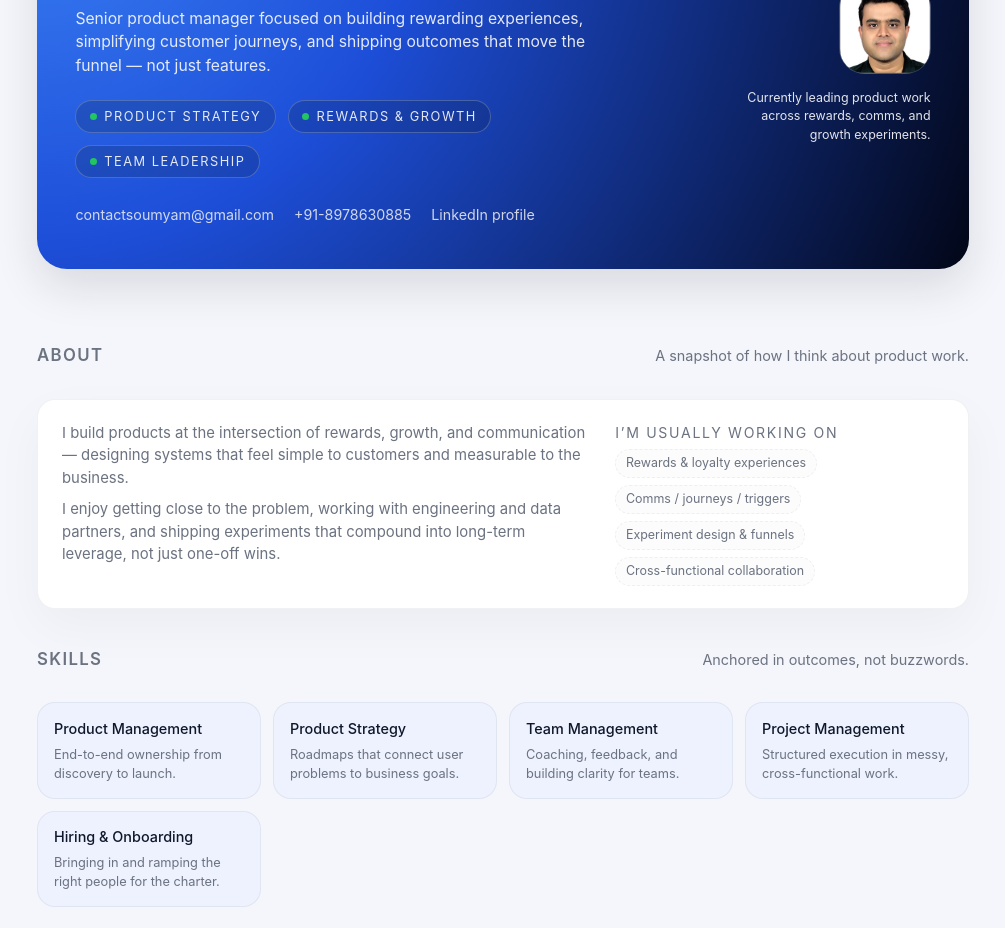
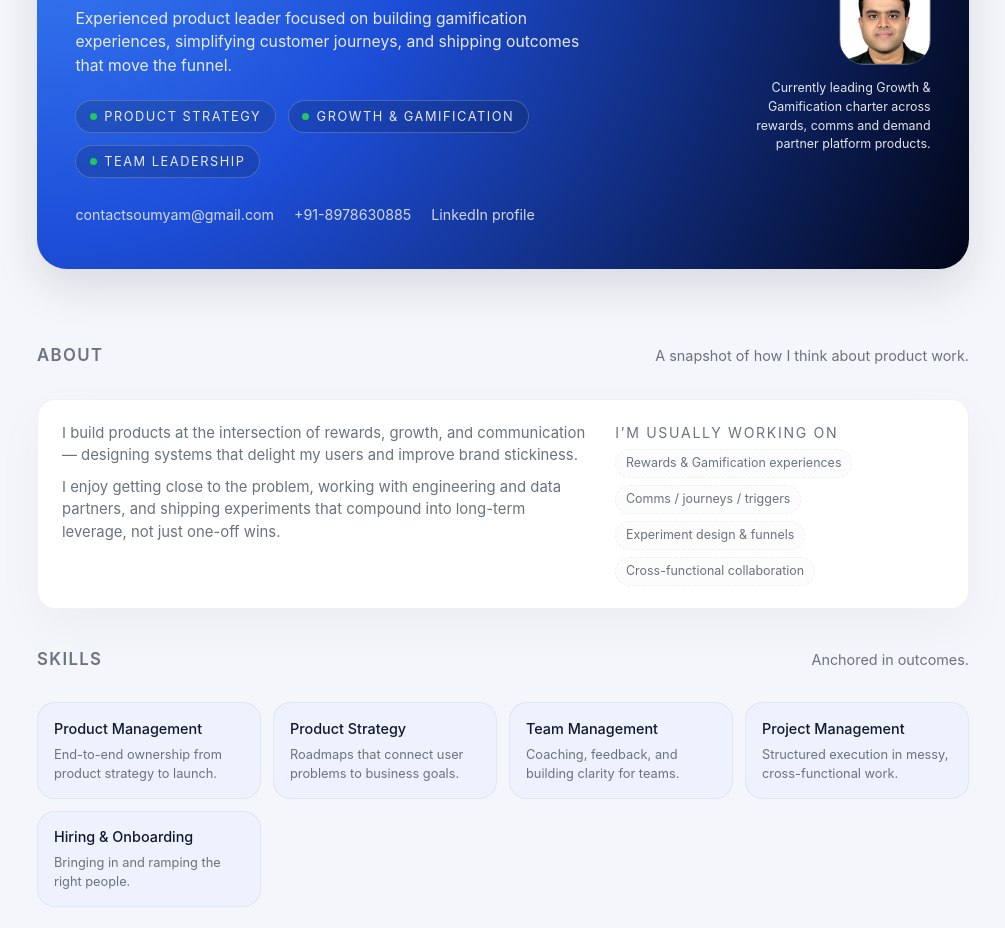
Before and after one commit to ramblersm/professional-summary, a plain HTML site: page index.html in a window 1280 px wide. Shown: the part 252-1180 px from the top of the page, without its empty margins (137-1142 px from the left). Drawn offline with Linux system fonts and the light colour scheme.

Commit message:
Update index.html

```diff
--- a/index.html
+++ b/index.html
@@ -585,8 +585,8 @@
                 <div class="hero-meta">Product leadership · Rewards · Growth</div>
                 <h1>Soumya Mukherjee</h1>
                 <p class="hero-tagline">
-                  Senior product manager focused on building rewarding experiences, simplifying customer journeys,
-                  and shipping outcomes that move the funnel — not just features.
+                  Experienced product leader focused on building gamification experiences, simplifying customer journeys,
+                  and shipping outcomes that move the funnel.
                 </p>
 
                 <div class="hero-pill-row">
@@ -596,7 +596,7 @@
                   </div>
                   <div class="pill">
                     <div class="pill-dot"></div>
-                    <span class="pill-label">Rewards & Growth</span>
+                    <span class="pill-label">Growth & Gamification</span>
                   </div>
                   <div class="pill">
                     <div class="pill-dot"></div>
@@ -606,8 +606,8 @@
 
                 <div class="hero-contact">
                   <a href="mailto:contactsoumyam@gmail.com">contactsoumyam@gmail.com</a>
-                  <a href="tel:+919876380885">+91-8978630885</a>
-                  <a href="https://www.linkedin.com" target="_blank" rel="noreferrer">LinkedIn profile</a>
+                  <a href="tel:+918978630885">+91-8978630885</a>
+                  <a href="https://www.linkedin.com/in/contactsoumyam/" target="_blank" rel="noreferrer">LinkedIn profile</a>
                 </div>
               </div>
 
@@ -617,7 +617,7 @@
 </div>
 
                 <div class="avatar-caption">
-                  Currently leading product work across rewards, comms, and growth experiments.
+                  Currently leading Growth & Gamification charter across rewards, comms and demand partner platform products.
                 </div>
               </aside>
             </div>
@@ -636,7 +636,7 @@
             <div>
               <p>
                 I build products at the intersection of rewards, growth, and communication — designing systems that
-                feel simple to customers and measurable to the business.
+                delight my users and improve brand stickiness.
               </p>
               <p>
                 I enjoy getting close to the problem, working with engineering and data partners, and shipping
@@ -648,7 +648,7 @@
                 I’m usually working on
               </p>
               <div class="tag-list">
-                <span class="tag">Rewards & loyalty experiences</span>
+                <span class="tag">Rewards & Gamification experiences</span>
                 <span class="tag">Comms / journeys / triggers</span>
                 <span class="tag">Experiment design & funnels</span>
                 <span class="tag">Cross-functional collaboration</span>
@@ -663,13 +663,13 @@
         <div class="container">
           <div class="section-header">
             <h2 class="section-title">Skills</h2>
-            <p class="section-subtitle">Anchored in outcomes, not buzzwords.</p>
+            <p class="section-subtitle">Anchored in outcomes.</p>
           </div>
 
           <div class="card-grid">
             <div class="skill-card">
               <div class="skill-name">Product Management</div>
-              <div class="skill-meta">End-to-end ownership from discovery to launch.</div>
+              <div class="skill-meta">End-to-end ownership from product strategy to launch.</div>
             </div>
             <div class="skill-card">
               <div class="skill-name">Product Strategy</div>
@@ -685,7 +685,7 @@
             </div>
             <div class="skill-card">
               <div class="skill-name">Hiring & Onboarding</div>
-              <div class="skill-meta">Bringing in and ramping the right people for the charter.</div>
+              <div class="skill-meta">Bringing in and ramping the right people.</div>
             </div>
             <!-- Add or tweak skills as needed -->
           </div>
@@ -751,7 +751,6 @@
     <footer>
       <div class="container footer-inner">
         <div>© <span id="year"></span> Soumya Mukherjee</div>
-        <div>Open to roles in product leadership & rewards / growth charters.</div>
       </div>
     </footer>
   </div>
```
